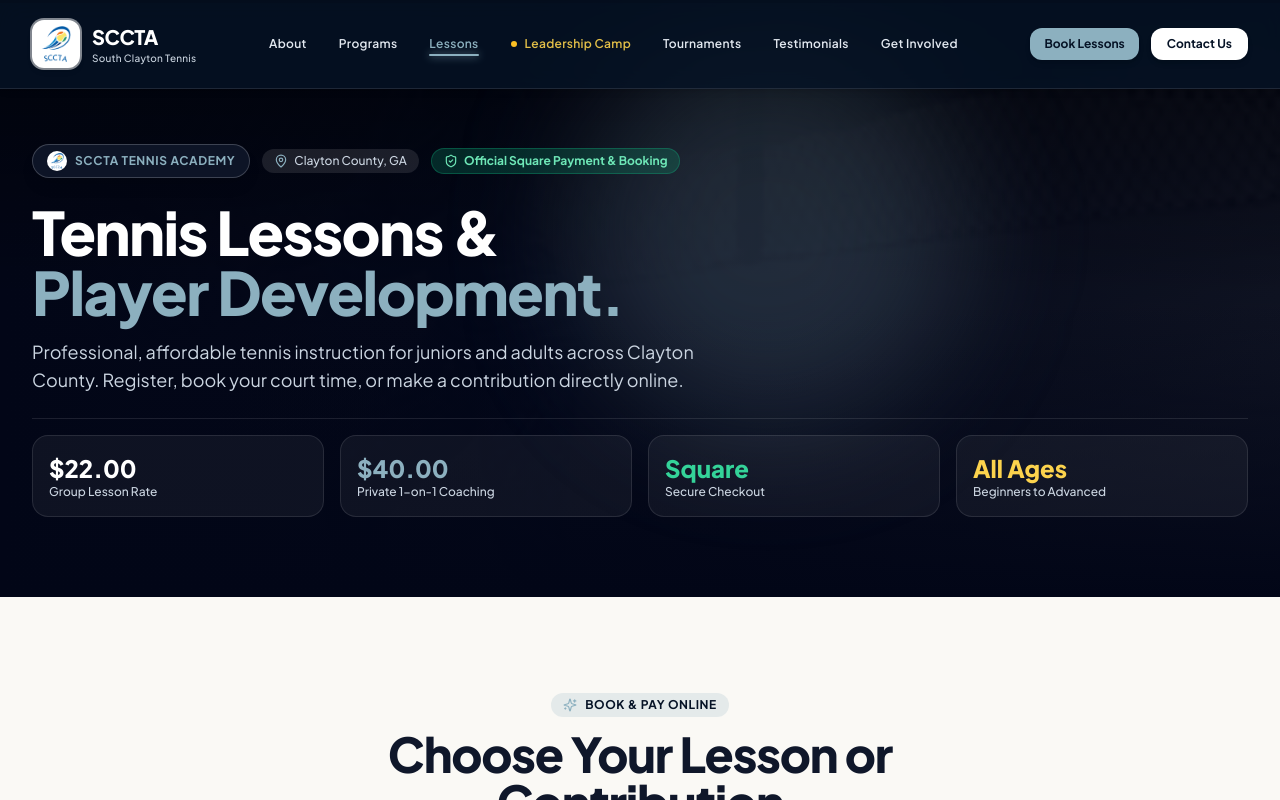
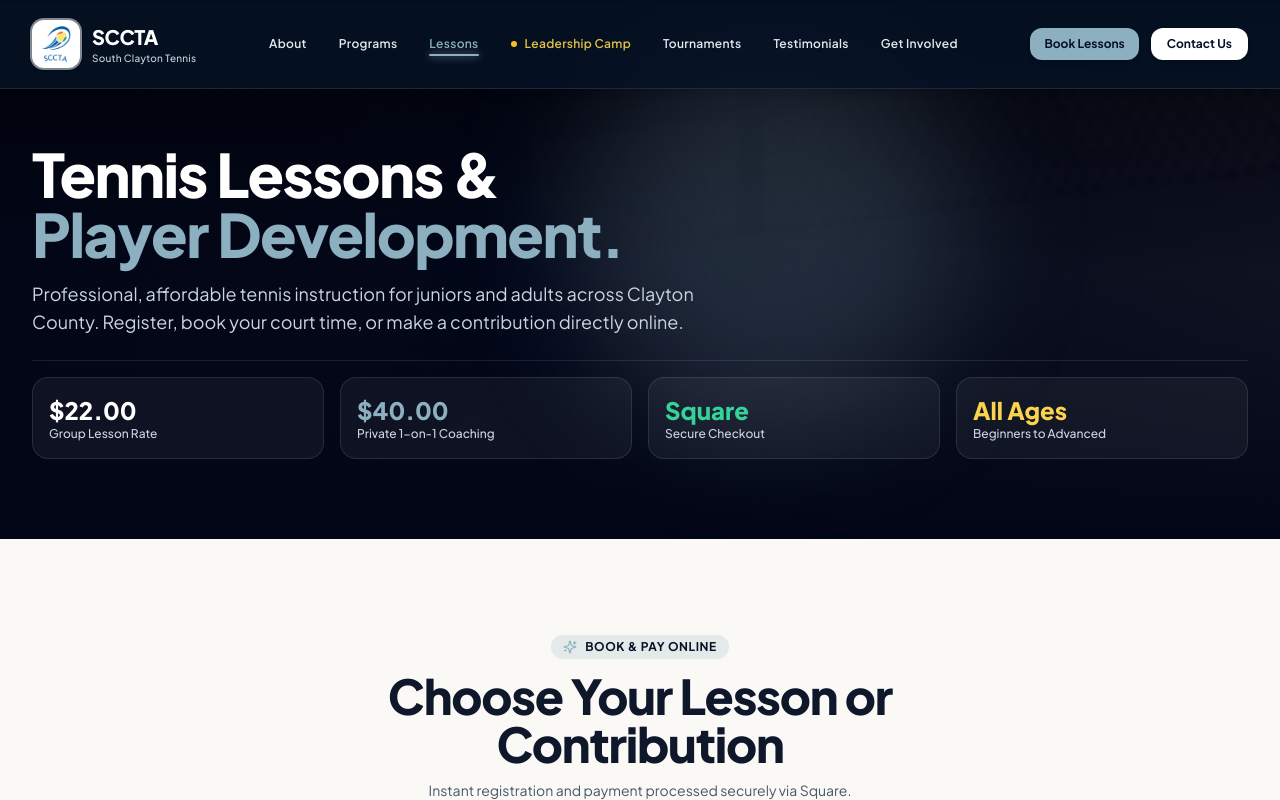
Before and after one commit to Talesman-index/SCCTA, a React (Vite) app: page / in a window 1280 px wide. Both pictures are taken after a click on the button "Book Lessons". Shown: the top 800 px of the page. Built offline with nearby package versions, Linux system fonts and the light colour scheme.

Commit message:
fix: remove top badge tags from Lessons hero section

```diff
--- a/src/pages/Lessons.jsx
+++ b/src/pages/Lessons.jsx
@@ -157,24 +157,7 @@ export default function Lessons({ setActivePage, onOpenDonate }) {
 
         <div className="max-w-7xl mx-auto px-4 sm:px-6 lg:px-8 relative z-10 space-y-6">
 
-          <div className="flex flex-wrap items-center gap-3">
-            <div className="inline-flex items-center gap-2 px-3.5 py-1.5 rounded-full bg-slate-900/90 backdrop-blur-md border border-white/20 text-xs font-bold uppercase tracking-wider text-[#8cb0bf] shadow-lg">
-              <div className="w-5 h-5 rounded-full bg-white flex items-center justify-center p-0.5 shadow-sm">
-                <img src="/logo.png" alt="SCCTA" className="w-full h-full object-contain" />
-              </div>
-              <span>SCCTA Tennis Academy</span>
-            </div>
 
-            <span className="inline-flex items-center gap-1.5 px-3 py-1 rounded-full bg-white/10 text-slate-300 text-xs font-medium">
-              <MapPin className="w-3.5 h-3.5 text-[#8cb0bf]" />
-              Clayton County, GA
-            </span>
-
-            <span className="inline-flex items-center gap-1.5 px-3 py-1 rounded-full bg-emerald-500/20 text-emerald-300 text-xs font-bold border border-emerald-500/30">
-              <ShieldCheck className="w-3.5 h-3.5" />
-              Official Square Payment & Booking
-            </span>
-          </div>
 
           <div className="max-w-3xl space-y-4">
             <h1 className="text-4xl sm:text-6xl font-extrabold font-display tracking-tight text-white leading-tight">
```
